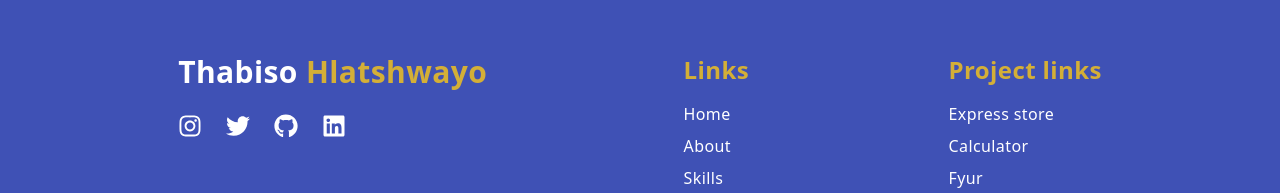
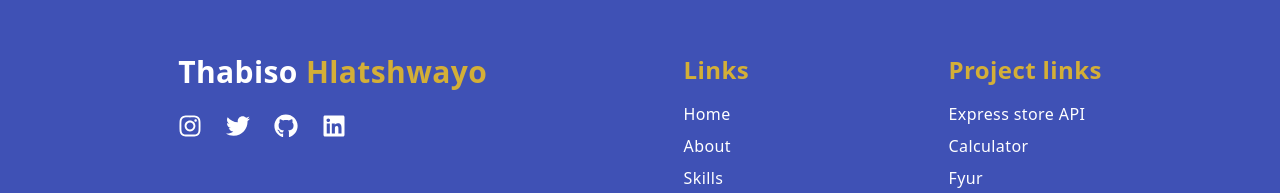
Before and after one commit to Thabiso-007/thabiso-hlatshwayo, a Next.js app: page / in a window 1280 px wide. Shown: the part 1062-1255 px from the top of the page. Built offline with nearby package versions, Linux system fonts and the light colour scheme.

Commit message:
Changed url

```diff
--- a/components/footer/Footer.jsx
+++ b/components/footer/Footer.jsx
@@ -72,7 +72,7 @@ const Footer = () => {
           <ul>
             <p className={'text-[#D4AF37] font-bold text-2xl pb-4'}>Project links</p>
             <li className={'text-grey-500 text-md pb-2 text-semibold hover:text-[#D4AF37] cursor-pointer'}>
-              <Link href={'/projects/gude'}>Express store</Link>
+              <Link href={'/projects/express-api'}>Express store API</Link>
             </li>
             <li className={'text-grey-500 text-md pb-2 text-semibold hover:text-[#D4AF37] cursor-pointer'}>
               <Link href={'/projects/calculator'}>Calculator</Link>
```
